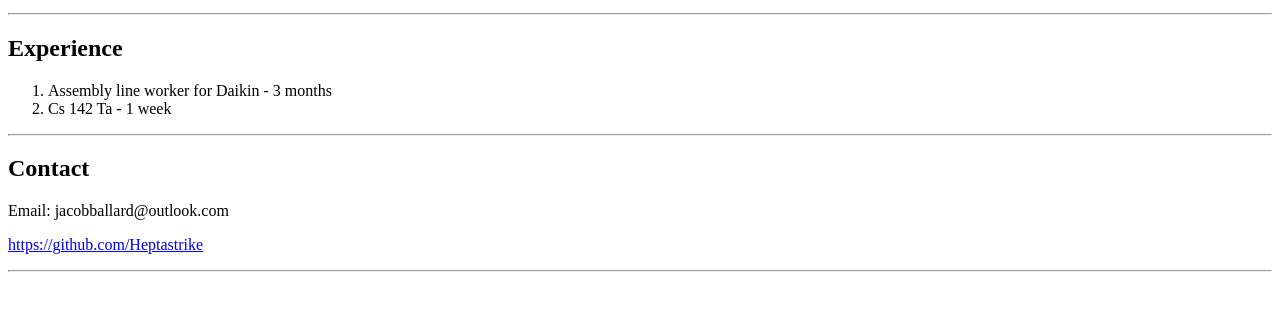
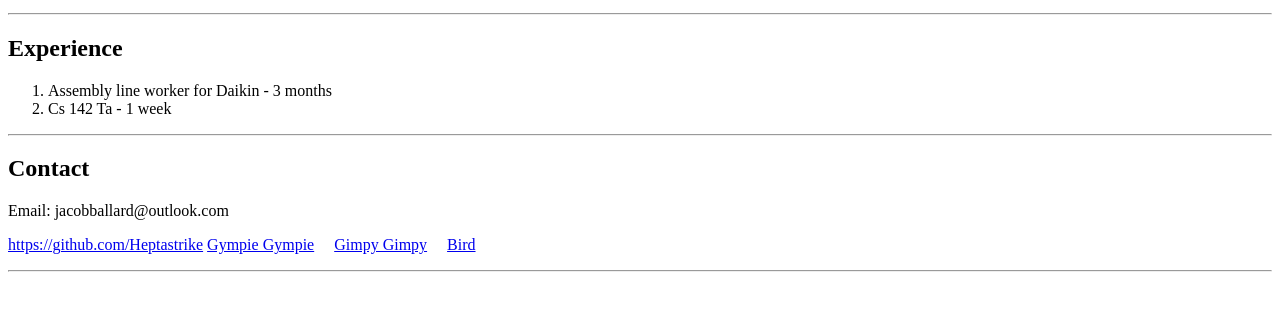
Before and after one commit to Heptastrike/portfolio, a plain HTML site: page index.html in a window 1280 px wide. Shown: the part 263-574 px from the top of the page. Drawn offline with Linux system fonts and the light colour scheme.

Commit message:
second commit

```diff
--- a/index.html
+++ b/index.html
@@ -33,6 +33,10 @@
 <p>Email: jacobballard@outlook.com</p>
 <p>
     <a href="https://github.com/Heptastrike">https://github.com/Heptastrike</a>
+    <a href="gympie-gympie.html">Gympie Gympie</a>&emsp;
+    <a href="gimpy-gimpy.html">Gimpy Gimpy</a>&emsp;
+    <a href="bird.html">Bird</a>&emsp;
+
 </p>
 <hr>
 
```
